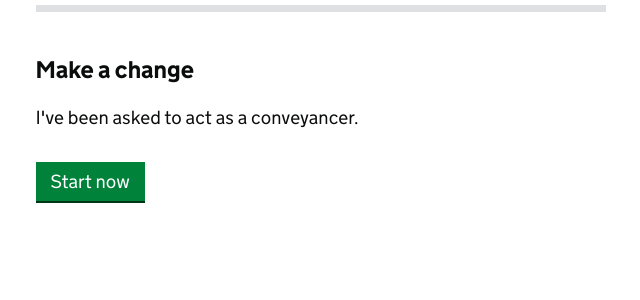
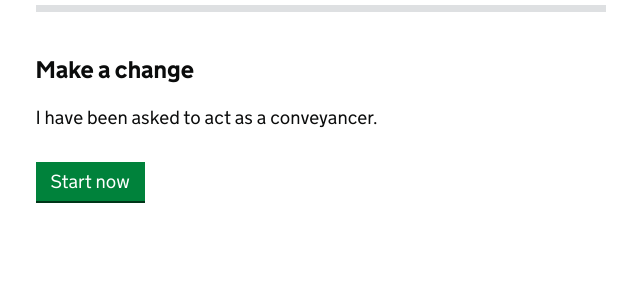
Before and after one commit to LandRegistry/html-prototypes, a Flask app: page /sprint-3/conveyancer-register in a window 1280 px wide. Shown: the part 3371-3671 px from the top of the page, without its empty margins (372-1012 px from the left). Run offline with Flask 2, Linux system fonts and the light colour scheme.

Commit message:
conveyancer act words simplified

```diff
--- a/app/templates/sprint-3/buyer-conveyancer/conveyancer-3-register.html
+++ b/app/templates/sprint-3/buyer-conveyancer/conveyancer-3-register.html
@@ -231,7 +231,7 @@
 
             <h2 class="heading-medium">Make a change</h2>
 
-            <p>I've been asked to act as a conveyancer.</p>
+            <p>I have been asked to act as a conveyancer.</p>
 
             <div class="controls">
               <a href="select-action" class="button">Start now</a>
```
